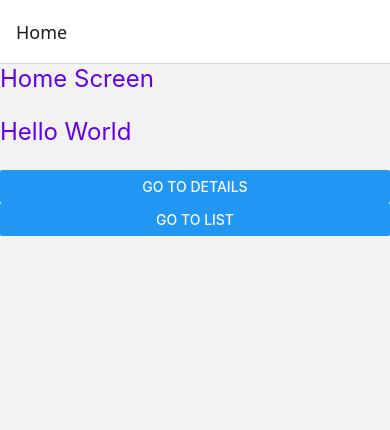
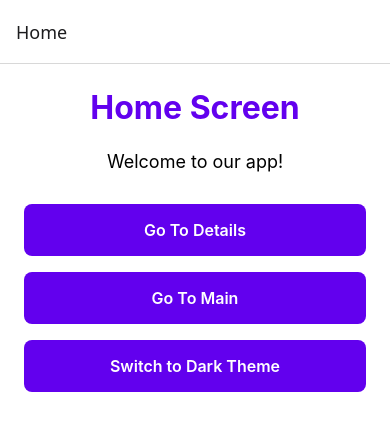
Before and after one commit to nikzalevskii10/rn-test, a React Native app: screen /Home in a window 390 px wide. Shown: the top 430 px of the page. Built offline with nearby package versions, Linux system fonts and the light colour scheme.

Commit message:
added Themes and styles. For HomeScreen

```diff
--- a/App.tsx
+++ b/App.tsx
@@ -1,11 +1,10 @@
 import React from 'react';
 import AppNavigator from './src/navigation/AppNavigator';
-import {ThemeProvider} from 'styled-components/native';
-import {theme} from './src/theme';
+import {ThemeProvider} from './src/theme';
 
 const App = () => {
   return (
-    <ThemeProvider theme={theme}>
+    <ThemeProvider>
       <AppNavigator />
     </ThemeProvider>
   );
--- /dev/null
+++ b/src/data/products.ts
@@ -0,0 +1,46 @@
+// src/data/products.ts
+import {Product} from '../types/product';
+
+const categories = ['Electronics', 'Clothings', 'Books', 'Foods', 'Sports'];
+const descriptions = [
+  'High quality product with amazing features',
+  'Perfect for everyday use',
+  'Premium quality at affordable price',
+  'Best seller in its category',
+  'New arrival with modern design',
+];
+
+function generateProducts(count: number): Product[] {
+  return Array.from({length: count}, (_, index) => {
+    const id = (index + 1).toString();
+    const category = categories[index % categories.length];
+    const description = descriptions[index % descriptions.length];
+    const basePrice = Math.floor(Math.random() * 1000) + 1;
+    const rating = {
+      rate: Number((Math.random() * 2 + 3).toFixed(1)),
+      count: Math.floor(Math.random() * 1000) + 50,
+    };
+    const stock = Math.floor(Math.random() * 300) + 20;
+    const date = new Date();
+    date.setDate(date.getDate() - Math.floor(Math.random() * 30));
+    const createdAt = date.toISOString();
+    const updatedAt = new Date(
+      date.getTime() + Math.random() * 15 * 24 * 60 * 60 * 1000,
+    ).toISOString();
+
+    return {
+      id,
+      title: `${category.slice(0, -1)} ${id}`,
+      price: basePrice,
+      description,
+      category,
+      image: `https://picsum.photos/200/${300 + (index % 5)}`,
+      rating,
+      stock,
+      createdAt,
+      updatedAt,
+    };
+  });
+}
+
+export const products: Product[] = generateProducts(1000);
--- a/src/screens/HomeScreen/HomeScreen.tsx
+++ b/src/screens/HomeScreen/HomeScreen.tsx
@@ -1,21 +1,38 @@
 import React from 'react';
 import {NativeStackScreenProps} from '@react-navigation/native-stack';
 import {RootStackParamList} from '../../navigation/AppNavigator';
-import {Button, View} from 'react-native';
-import {Title} from './styles';
+import {
+  ButtonContainer,
+  ButtonText,
+  Container,
+  StyledButton,
+  Subtitle,
+  Title,
+} from './styles';
+import {lightTheme, useTheme} from '../../theme';
 
 type Props = NativeStackScreenProps<RootStackParamList, 'Home'>;
 
 export default function HomeScreen({navigation}: Props) {
+  const {toggleTheme, theme} = useTheme();
+
   return (
-    <View>
+    <Container>
       <Title>Home Screen</Title>
-      <Title>Hello World</Title>
-      <Button
-        title="Go To Details"
-        onPress={() => navigation.navigate('Details', {})}
-      />
-      <Button title="Go To List" onPress={() => navigation.navigate('Main')} />
-    </View>
+      <Subtitle>Welcome to our app!</Subtitle>
+      <ButtonContainer>
+        <StyledButton onPress={() => navigation.navigate('Details', {})}>
+          <ButtonText>Go To Details</ButtonText>
+        </StyledButton>
+        <StyledButton onPress={() => navigation.navigate('Main')}>
+          <ButtonText>Go To Main</ButtonText>
+        </StyledButton>
+        <StyledButton onPress={toggleTheme}>
+          <ButtonText>
+            Switch to {theme === lightTheme ? 'Dark' : 'Light'} Theme
+          </ButtonText>
+        </StyledButton>
+      </ButtonContainer>
+    </Container>
   );
 }
--- a/src/screens/HomeScreen/styles.ts
+++ b/src/screens/HomeScreen/styles.ts
@@ -1,14 +1,41 @@
+// HomeScreen/styles.ts
 import styled from 'styled-components/native';
 
 export const Container = styled.View`
   flex: 1;
-  justify-content: center;
-  align-items: center;
+  padding: ${props => props.theme.spacing.l}px;
   background: ${props => props.theme.colors.background};
 `;
 
 export const Title = styled.Text`
   color: ${props => props.theme.colors.primary};
-  font-size: 24px;
+  font-size: 32px;
+  font-weight: bold;
   margin-bottom: ${props => props.theme.spacing.l}px;
+  text-align: center;
 `;
+
+export const Subtitle = styled.Text`
+  color: ${props => props.theme.colors.text};
+  font-size: 18px;
+  margin-bottom: ${props => props.theme.spacing.xl}px;
+  text-align: center;
+`;
+
+export const ButtonContainer = styled.View`
+  width: 100%;
+  gap: ${props => props.theme.spacing.m}px;
+`;
+
+export const StyledButton = styled.Pressable`
+  background-color: ${props => props.theme.colors.primary};
+  padding: ${props => props.theme.spacing.m}px;
+  border-radius: ${props => props.theme.borderRadius.m}px;
+  align-items: center;
+`;
+
+export const ButtonText = styled.Text`
+  color: ${props => props.theme.colors.white};
+  font-size: 16px;
+  font-weight: 600;
+`;
--- a/src/screens/MainScreen/MainScreen.tsx
+++ b/src/screens/MainScreen/MainScreen.tsx
@@ -1,15 +1,8 @@
 import {NativeStackScreenProps} from '@react-navigation/native-stack';
-import {FlatList, Pressable, Text, View} from 'react-native';
+import {FlatList, Image, Pressable, Text, View} from 'react-native';
 import {RootStackParamList} from '../../navigation/AppNavigator';
 import {styles} from './styles';
-
-const DATA = [
-  {id: '1', title: '🍎 Apple'},
-  {id: '2', title: '🍌 Banana'},
-  {id: '3', title: '🍇 Grape'},
-  {id: '4', title: '🍑 Peach'},
-  {id: '5', title: '🥝 Kiwi'},
-];
+import {products} from '../../data/products';
 
 function ListHeader() {
   return <Text>Заголовок</Text>;
@@ -32,15 +25,28 @@ export default function MainScreen({navigation}: Props) {
         ListHeaderComponent={ListHeader}
         ItemSeparatorComponent={ItemSeparator}
         ListEmptyComponent={ListEmpty}
-        data={DATA}
+        data={products}
         keyExtractor={item => item.id}
+        showsVerticalScrollIndicator={false}
+        contentContainerStyle={styles.listContent}
         renderItem={({item}) => (
           <Pressable
+            style={styles.pressable}
             onPress={() => {
               navigation.navigate('Details', {id: item.id, title: item.title});
             }}>
             <View style={styles.item}>
-              <Text>{item.title}</Text>
+              <Image source={{uri: item.image}} style={styles.image} />
+              <View style={styles.itemContent}>
+                <Text style={styles.title} numberOfLines={1}>
+                  {item.title}
+                </Text>
+                <Text style={styles.category}>{item.category}</Text>
+                <View style={styles.priceContainer}>
+                  <Text style={styles.price}>${item.price}</Text>
+                  <Text style={styles.stock}>In stock: {item.stock}</Text>
+                </View>
+              </View>
             </View>
           </Pressable>
         )}
--- a/src/screens/MainScreen/styles.ts
+++ b/src/screens/MainScreen/styles.ts
@@ -3,17 +3,85 @@ import {StyleSheet} from 'react-native';
 export const styles = StyleSheet.create({
   screen: {
     flex: 1,
+    backgroundColor: '#f5f5f5',
+  },
+  header: {
     padding: 16,
     backgroundColor: '#fff',
+    borderBottomWidth: 1,
+    borderBottomColor: '#e0e0e0',
+  },
+  headerTitle: {
+    fontSize: 24,
+    fontWeight: 'bold',
+    color: '#333',
+  },
+  listContent: {
+    padding: 16,
+  },
+  pressable: {
+    borderRadius: 8,
+    overflow: 'hidden',
   },
   item: {
-    padding: 16,
-    marginVertical: 8,
-    backgroundColor: '#f3f3f3',
+    flexDirection: 'row',
+    backgroundColor: '#fff',
     borderRadius: 8,
+    overflow: 'hidden',
+    elevation: 2,
+    shadowColor: '#000',
+    shadowOffset: {
+      width: 0,
+      height: 1,
+    },
+    shadowOpacity: 0.2,
+    shadowRadius: 1.41,
+  },
+  image: {
+    width: 100,
+    height: 100,
+    backgroundColor: '#f0f0f0',
+  },
+  itemContent: {
+    flex: 1,
+    padding: 12,
+  },
+  title: {
+    fontSize: 16,
+    fontWeight: '600',
+    color: '#333',
+    marginBottom: 4,
+  },
+  category: {
+    fontSize: 14,
+    color: '#666',
+    marginBottom: 8,
+  },
+  priceContainer: {
+    flexDirection: 'row',
+    justifyContent: 'space-between',
+    alignItems: 'center',
+  },
+  price: {
+    fontSize: 16,
+    fontWeight: 'bold',
+    color: '#2196F3',
+  },
+  stock: {
+    fontSize: 12,
+    color: '#666',
   },
   separator: {
-    height: 1,
-    backgroundColor: '#e0e0e0',
+    height: 12,
+  },
+  emptyContainer: {
+    flex: 1,
+    justifyContent: 'center',
+    alignItems: 'center',
+    padding: 20,
+  },
+  emptyText: {
+    fontSize: 16,
+    color: '#666',
   },
 });
--- a/src/theme/index.ts
+++ /dev/null
@@ -1,23 +0,0 @@
-// src/theme/index.ts
-
-export const theme = {
-  colors: {
-    primary: '#6200ee',
-    background: '#fff',
-    text: '#222',
-    error: '#ff3333',
-  },
-  spacing: {
-    s: 8,
-    m: 16,
-    l: 24,
-  },
-  borderRadius: {
-    s: 4,
-    m: 8,
-    l: 16,
-  },
-  // Добавляй другие параметры по мере необходимости
-};
-
-export type AppTheme = typeof theme;
--- /dev/null
+++ b/src/theme/index.tsx
@@ -0,0 +1,186 @@
+// src/theme/index.ts
+import React from 'react';
+import {ThemeProvider as StyledThemeProvider} from 'styled-components/native';
+
+export type ThemeType = 'light' | 'dark';
+
+export const lightTheme = {
+  colors: {
+    // Основные цвета
+    primary: '#6200ee',
+    secondary: '#03dac6',
+    accent: '#bb86fc',
+
+    // Фоновые цвета
+    background: '#ffffff',
+    surface: '#f5f5f5',
+    card: '#ffffff',
+
+    // Текстовые цвета
+    text: '#000000',
+    textSecondary: '#666666',
+    textTertiary: '#999999',
+
+    // Статусные цвета
+    success: '#4caf50',
+    error: '#f44336',
+    warning: '#ff9800',
+    info: '#2196f3',
+
+    // Границы и разделители
+    border: '#e0e0e0',
+    divider: '#eeeeee',
+
+    // Дополнительные цвета
+    white: '#ffffff',
+    black: '#000000',
+    transparent: 'transparent',
+  },
+
+  spacing: {
+    xs: 4,
+    s: 8,
+    m: 16,
+    l: 24,
+    xl: 32,
+    xxl: 48,
+  },
+
+  borderRadius: {
+    xs: 2,
+    s: 4,
+    m: 8,
+    l: 16,
+    xl: 24,
+    round: 9999,
+  },
+
+  typography: {
+    fontFamily: {
+      regular: 'System',
+      medium: 'System',
+      bold: 'System',
+    },
+    fontSize: {
+      xs: 12,
+      s: 14,
+      m: 16,
+      l: 18,
+      xl: 20,
+      xxl: 24,
+      xxxl: 32,
+    },
+    lineHeight: {
+      xs: 16,
+      s: 20,
+      m: 24,
+      l: 28,
+      xl: 32,
+      xxl: 36,
+      xxxl: 40,
+    },
+  },
+
+  shadows: {
+    s: {
+      shadowColor: '#000',
+      shadowOffset: {
+        width: 0,
+        height: 1,
+      },
+      shadowOpacity: 0.18,
+      shadowRadius: 1.0,
+      elevation: 1,
+    },
+    m: {
+      shadowColor: '#000',
+      shadowOffset: {
+        width: 0,
+        height: 2,
+      },
+      shadowOpacity: 0.25,
+      shadowRadius: 3.84,
+      elevation: 5,
+    },
+    l: {
+      shadowColor: '#000',
+      shadowOffset: {
+        width: 0,
+        height: 4,
+      },
+      shadowOpacity: 0.3,
+      shadowRadius: 4.65,
+      elevation: 8,
+    },
+  },
+};
+
+export const darkTheme = {
+  ...lightTheme,
+  colors: {
+    ...lightTheme.colors,
+    // Переопределяем цвета для темной темы
+    primary: '#bb86fc',
+    secondary: '#03dac6',
+    accent: '#3700b3',
+
+    background: '#121212',
+    surface: '#1e1e1e',
+    card: '#2d2d2d',
+
+    text: '#ffffff',
+    textSecondary: '#b3b3b3',
+    textTertiary: '#808080',
+
+    border: '#333333',
+    divider: '#2d2d2d',
+  },
+};
+
+export type AppTheme = typeof lightTheme;
+
+interface ThemeContextType {
+  theme: AppTheme;
+  toggleTheme: () => void;
+}
+
+export const ThemeContext = React.createContext<ThemeContextType | null>(null);
+
+export const useTheme = () => {
+  const context = React.useContext(ThemeContext);
+  if (!context) {
+    throw new Error('useTheme must be used within a ThemeProvider');
+  }
+  return context;
+};
+
+interface ThemeProviderProps {
+  children: React.ReactNode;
+}
+
+export const ThemeProvider: React.FC<ThemeProviderProps> = ({children}) => {
+  const [isDark, setIsDark] = React.useState(false);
+
+  const toggleTheme = React.useCallback(() => {
+    setIsDark(prev => !prev);
+  }, []);
+
+  const theme = React.useMemo(
+    () => (isDark ? darkTheme : lightTheme),
+    [isDark],
+  );
+
+  const value = React.useMemo(
+    () => ({
+      theme,
+      toggleTheme,
+    }),
+    [theme, toggleTheme],
+  );
+
+  return (
+    <ThemeContext.Provider value={value}>
+      <StyledThemeProvider theme={theme}>{children}</StyledThemeProvider>
+    </ThemeContext.Provider>
+  );
+};
--- /dev/null
+++ b/src/types/product.ts
@@ -0,0 +1,15 @@
+export interface Product {
+  id: string;
+  title: string;
+  price: number;
+  description: string;
+  category: string;
+  image: string;
+  rating: {
+    rate: number;
+    count: number;
+  };
+  stock: number;
+  createdAt: string;
+  updatedAt: string;
+}
```
